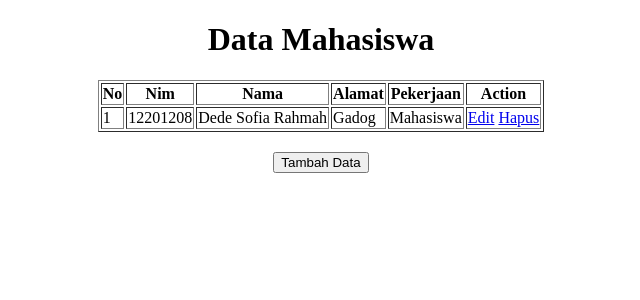
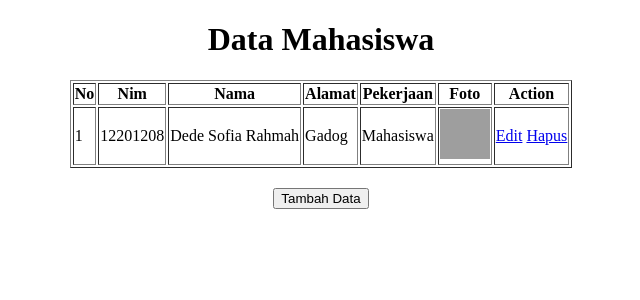
Before and after one commit to wp2-dedesofiarahmah/crud, a CodeIgniter app: page /Crud/ in a window 1280 px wide. Shown: the top 300 px of the page, without its empty margins (319-959 px from the left). Run offline with CodeIgniter, Linux system fonts and the light colour scheme; data comes from the database, SQL or seed files in the repository; data that the repository does not hold is empty; grey boxes are pictures that could not be loaded.

Commit message:
Add files via upload

```diff
--- a/application/views/tampil_data.php
+++ b/application/views/tampil_data.php
@@ -12,6 +12,7 @@
 			<th>Nama</th>
 			<th>Alamat</th>
 			<th>Pekerjaan</th>
+			<th>Foto</th>
 			<th>Action</th>
 		</tr>
 		<?php
@@ -24,6 +25,7 @@
 			<td><?php echo $u->nama ?></td>
 			<td><?php echo $u->alamat ?></td>
 			<td><?php echo $u->pekerjaan ?></td>
+			<td><img src="<?php echo base_url();?><?php echo $u->foto ?>" width="50" height="50"></td>
 			<td>
 				<?php echo anchor('kampus/edit/'.$u->id, 'Edit'); ?>
 				<?php echo anchor('kampus/hapus/'.$u->id, 'Hapus'); ?>
```
